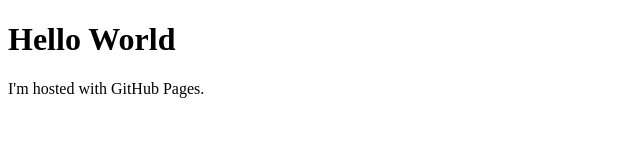
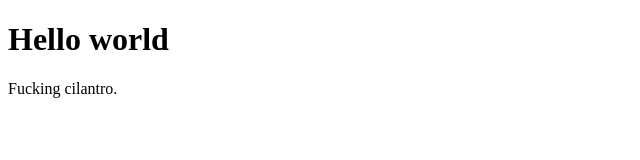
Before and after one commit to cilantrobarcelona/cilantrobarcelona.github.io, a plain HTML site: page index.html in a window 1280 px wide. Shown: the whole page, without its empty margins (0-640 px from the left). Drawn offline with Linux system fonts and the light colour scheme.

Commit message:
Update index.html

```diff
--- a/index.html
+++ b/index.html
@@ -1,7 +1,7 @@
 <!DOCTYPE html>
 <html>
 <body>
-<h1>Hello World</h1>
-<p>I'm hosted with GitHub Pages.</p>
+<h1>Hello world</h1>
+<p>Fucking cilantro.</p>
 </body>
 </html>
```
